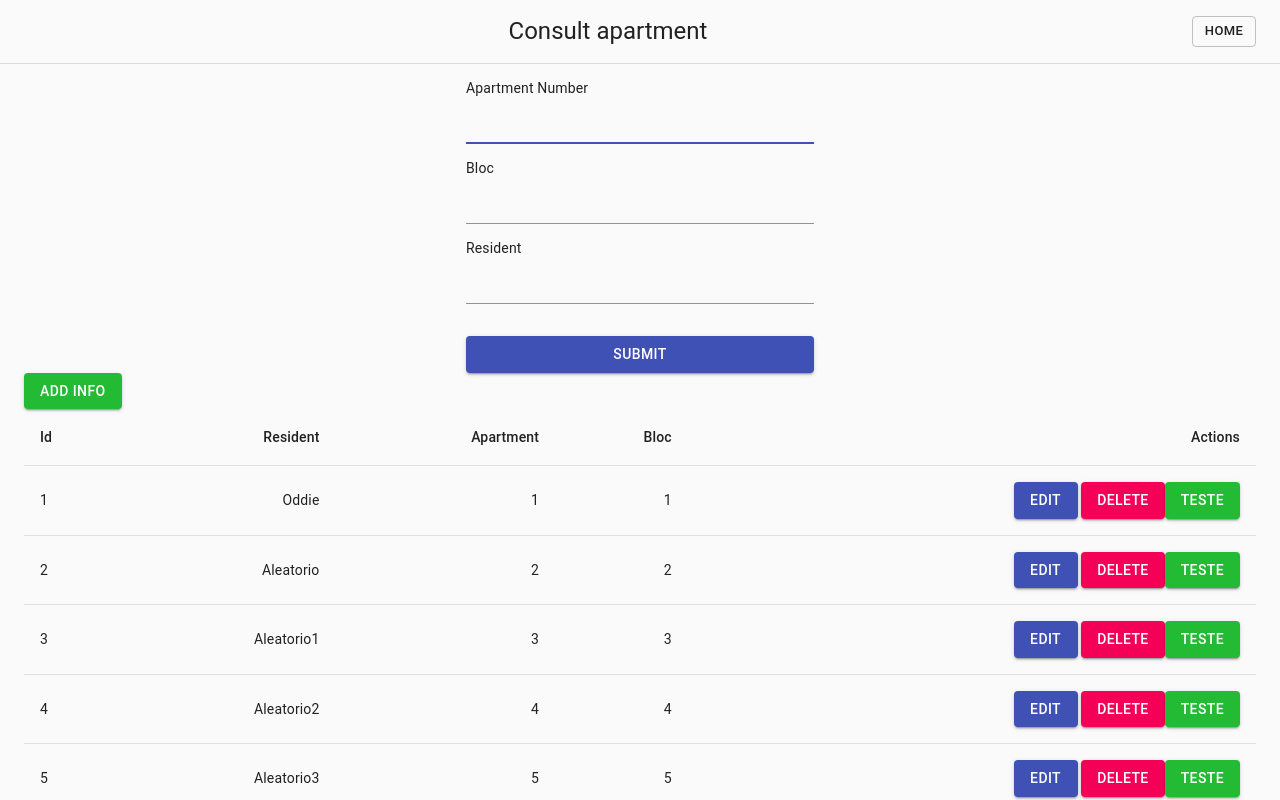
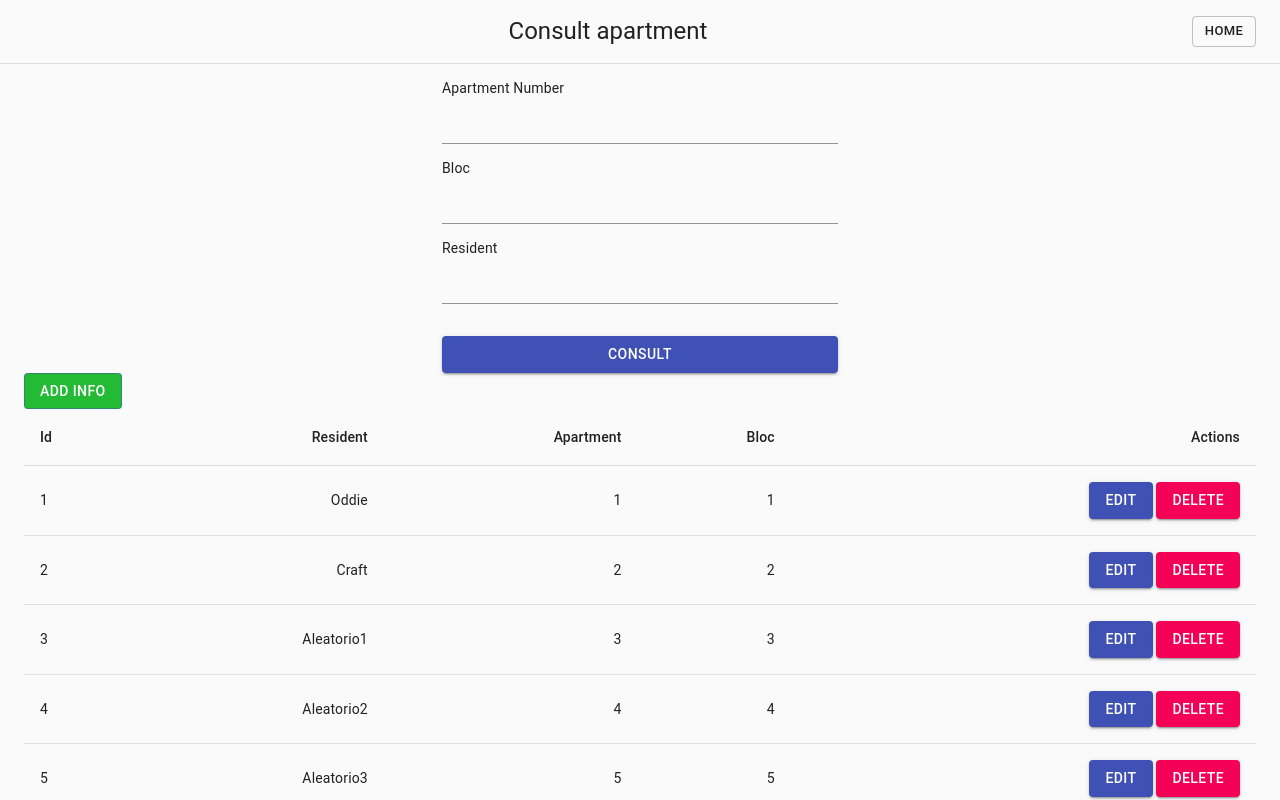
Before and after one commit to OddieMaster/Projects---aptManagement, a React (Create React App) app in the folder aptManagement/frontend/: page /consult in a window 1280 px wide. Shown: the top 800 px of the page. Built offline with nearby package versions, Linux system fonts and the light colour scheme.

Commit message:
Add consult and edit functionality to table row and some components

```diff
--- a/aptManagement/frontend/src/App.js
+++ b/aptManagement/frontend/src/App.js
@@ -4,29 +4,56 @@ import { BrowserRouter as Router, Switch, Route } from "react-router-dom";
 import Register from "./components/Register";
 import HomePage from "./components/HomePage";
 import Consult from "./components/Consult";
-import List from "./components/pageComponents/List";
-import EditPage from "./components/pageComponents/EditPage";
 import AddInfoPage from "./components/pageComponents/AddInfoPage";
 
 
 function App() {
+
   const [data, setData] = useState([
     { id: 1, apartment: "1", bloc: "1", resident: "Oddie" },
-    { id: 2, apartment: "2", bloc: "2", resident: "Aleatorio" },
+    { id: 2, apartment: "2", bloc: "2", resident: "Craft" },
     { id: 3, apartment: "3", bloc: "3", resident: "Aleatorio1" },
     { id: 4, apartment: "4", bloc: "4", resident: "Aleatorio2" },
     { id: 5, apartment: "5", bloc: "5", resident: "Aleatorio3" },
     { id: 6, apartment: "6", bloc: "6", resident: "Aleatorio4" },
+    { id: 7, apartment: "6", bloc: "6", resident: "Aleatorio5" },
+    { id: 8, apartment: "6", bloc: "6", resident: "Aleatorio6" },
   ]);
 
   console.log(data);
 
+  function getRecord(id) {
+    const product = data.find((item) => item.id === id);
+    return product;
+  }
+
+  function editItem(id, apartment, bloc, resident) {
+    const tempProduct = data;
+    const index = tempProduct.indexOf(getRecord(id)); //Repassa posição do row
+    const selectedRecord = tempProduct[index];
+    console.log(selectedRecord);
+    selectedRecord.apartment = apartment;
+    selectedRecord.bloc = bloc;
+    selectedRecord.resident = resident;
+    console.log(selectedRecord);
+    console.log(index);
+    setData([
+      ...data,
+      {
+        id: selectedRecord["id"],
+        apartment: selectedRecord["apartment"],
+        bloc: selectedRecord["bloc"],
+        resident: selectedRecord["resident"],
+      },
+    ]);
+  }
+
   function deleteItem(id) {
     const tempData = data.filter((item) => item.id !== id);
     setData(tempData);
-    console.log(tempData)
-    console.log(id)
-    console.log("ativou!")
+    console.log(tempData);
+    console.log(id);
+    console.log("ativou!");
   }
 
   function addItem(apartment, bloc, resident) {
@@ -45,24 +72,11 @@ function App() {
     console.log("Foi caralho");
   }
 
+
+
+
   return (
-    /*  <>
-    <p>O botão está aqui!</p>
-    <button onClick={()=> addItem()}>Testando</button>
-    <p>Apartamento</p>
-    <div>
-    <input autoFocus type="number" id="apartment"></input>
-    </div>
-    <p>Bloco</p>
-    <div>
-    <input type="number" id="bloc"></input>
-    </div>
-    <p>Resident</p>
-    <div>
-    <input type="text" id="resident"></input>
-    </div>
-    */
-
+    <>
       <Router>
         <Switch>
           <Route path="/" exact component={SignIn} />
@@ -70,18 +84,19 @@ function App() {
           <Route path="/homePage" component={HomePage} />
 
           <Route path="/consult">
-          <Consult data={data} addItem={addItem} deleteItem={deleteItem} />
+            <Consult
+              data={data}
+              addItem={addItem}
+              deleteItem={deleteItem}
+              editItem={editItem}
+            />
           </Route>
-
-        <Route path="/EditPage">
-          <EditPage data={data} addItem={addItem} />
-        </Route>
-
           <Route path="/AddInfoPage">
             <AddInfoPage data={data} addItem={addItem} />
           </Route>
         </Switch>
       </Router>
+    </>
   );
 }
 
--- a/aptManagement/frontend/src/components/Consult.js
+++ b/aptManagement/frontend/src/components/Consult.js
@@ -1,13 +1,12 @@
-import React, { useState } from "react";
+import React, {useState}  from "react";
 import GlobalHeader from "./pageComponents/GlobalHeader";
 import { makeStyles } from "@material-ui/core/styles";
 import Container from "@material-ui/core/Container";
 import CssBaseline from "@material-ui/core/CssBaseline";
 import List from "./pageComponents/List";
 import Button from "@material-ui/core/Button";
-import { Input } from "@material-ui/core";
+import { TextField } from "@material-ui/core";
 import Footer from "./pageComponents/Footer";
-import AddInfoPage from "./pageComponents/AddInfoPage";
 
 const useStyles = makeStyles((theme) => ({
   input: {
@@ -19,22 +18,48 @@ const useStyles = makeStyles((theme) => ({
   },
 }));
 
+
+
 const Consult = (props) => {
+
+	const [resident, setResident] = useState([]);
+	const [bloc, setBloc] = useState([]);
+	const [apartment, setApartment] = useState([]);
+
+	function searchItem(rows) {
+		return rows.filter((row) => row.resident.toLowerCase().indexOf(resident) > -1   );
+	  }
+
   const classes = useStyles();
-  console.log(props);
+  console.log(resident);
   return (
     <>
       <GlobalHeader title="Consult apartment" />
       <Container component="main" maxWidth="xs">
         <CssBaseline>
-          <AddInfoPage data={props.data} addItem={props.addItem} />
-          {/*   <p>Apartment Number</p>
+           <p>Apartment Number</p>
 
-          <Input className={classes.input} autoFocus />
+		   <TextField
+            className={classes.input}
+            value={apartment}
+            onChange={(e) => setApartment(e.target.value)}
+          />
 
           <p>Bloc</p>
 
-          <Input className={classes.input} />
+          <TextField
+            className={classes.input}
+            value={bloc}
+            onChange={(e) => setBloc(e.target.value)}
+          />
+
+          <p>Resident</p>
+
+          <TextField
+            className={classes.input}
+            value={resident}
+            onChange={(e) => setResident(e.target.value)}
+          />
 
           <Button
             fullWidth
@@ -46,10 +71,16 @@ const Consult = (props) => {
             {" "}
             Consult
             {props.title}{" "}
-          </Button> */}
+          </Button>
         </CssBaseline>
       </Container>
-      <List data={props.data} deleteItem={props.deleteItem} />
+      <List
+        data={searchItem(props.data)}
+		addItem={props.addItem}
+        deleteItem={props.deleteItem}
+        editItem={props.editItem}
+
+      />
       <Footer title="Apartment Management" description="Kiper v1.0" />
     </>
   );
--- a/aptManagement/frontend/src/components/pageComponents/AddInfoPage.js
+++ b/aptManagement/frontend/src/components/pageComponents/AddInfoPage.js
@@ -1,58 +1,82 @@
-import React, {useState}  from 'react';
-import Button from '@material-ui/core/Button';
-import { Input } from '@material-ui/core';
-import { makeStyles } from '@material-ui/core/styles'
-import Container from '@material-ui/core/Container';
-import CssBaseline from '@material-ui/core/CssBaseline';
-import GlobalHeader from './GlobalHeader';
-import Footer from './Footer';
+import React, { useState } from "react";
+import Button from "@material-ui/core/Button";
+import { Input } from "@material-ui/core";
+import { makeStyles } from "@material-ui/core/styles";
+import Container from "@material-ui/core/Container";
+import CssBaseline from "@material-ui/core/CssBaseline";
+import TextField from "@material-ui/core/TextField";
+import Dialog from "@material-ui/core/Dialog";
+import DialogActions from "@material-ui/core/DialogActions";
+import DialogContent from "@material-ui/core/DialogContent";
+import DialogTitle from "@material-ui/core/DialogTitle";
 
 const useStyles = makeStyles((theme) => ({
   input: {
-
-        margin: 'auto',
-        display: 'flex',
+    margin: "auto",
+    display: "flex",
   },
   button: {
     marginTop: theme.spacing(4),
-    }
+  },
+  button: {
+    backgroundColor: "#22bb33",
+    color: "white",
+  },
 }));
 
+const AddInfoPage = (props) => {
+  const [open, setOpen] = React.useState(false);
 
-const AddInfoPage = (props) => {
+  const handleClickOpen = () => {
+    setOpen(true);
+  };
+
+  const handleClose = () => {
+    setOpen(false);
+  };
 
   const [apartment, setAparment] = useState([]);
   const [bloc, setBloc] = useState([]);
   const [resident, setResident] = useState([]);
 
-    const classes = useStyles()
+  const classes = useStyles();
 
-
-    function handleChangeApartment (event){
+  function handleChangeApartment(event) {
     let textAp = event.target.value;
-        console.log({textAp})
-        setAparment(textAp)
+    console.log({ textAp });
+    setAparment(textAp);
   }
 
-    function handleChangeBloc(event){
+  function handleChangeBloc(event) {
     let textBloc = event.target.value;
-        console.log({textBloc})
-        setBloc(textBloc)
+    console.log({ textBloc });
+    setBloc(textBloc);
   }
 
-    function handleChangeResident(event){
+  function handleChangeResident(event) {
     let textDw = event.target.value;
-        console.log({textDw})
-        setResident(textDw)
+    console.log({ textDw });
+    setResident(textDw);
   }
 
-    console.log(props)
+  function handleClickFinish() {
+    props.addItem(apartment, bloc, resident);
+    console.log(apartment)
+    setOpen(false);
+  }
 
   return (
     <>
-           {/*  <GlobalHeader title="Add Resident, Aparment and Bloc" /> */}
-             <Container component="main" maxWidth="xs">
-                    <CssBaseline>
+      <Button variant="outlined" color="primary" className={classes.button} onClick={handleClickOpen}>
+        {props.title}
+      </Button>
+      <Dialog
+        open={open}
+        onClose={handleClose}
+        aria-labelledby="form-dialog-title"
+      >
+        <DialogTitle id="form-dialog-title">Register Information</DialogTitle>
+        <DialogContent>
           <p>Apartment Number</p>
 
           <Input
@@ -78,18 +102,27 @@ const AddInfoPage = (props) => {
             value={resident}
             onChange={handleChangeResident}
           />
-
+        </DialogContent>
+        <DialogActions>
           <Button
             fullWidth
             type="submit"
             variant="contained"
             color="primary"
-                    className={classes.button}
-                    onClick={(() => props.addItem(apartment, bloc, resident))}
-                >Submit </Button>
-                </CssBaseline>
-                </Container>
-            {/*     <Footer  title="Apartment Management" description="Kiper v1.0"/> */ }
+            onClick={handleClickFinish}
+          >
+            Submit
+          </Button>
+          <Button
+            fullWidth
+            variant="contained"
+            onClick={handleClose}
+            color="primary"
+          >
+            Cancel
+          </Button>
+        </DialogActions>
+      </Dialog>
     </>
   );
 };
--- a/aptManagement/frontend/src/components/pageComponents/EditPage.js
+++ /dev/null
@@ -1,18 +0,0 @@
-import React, {useState} from 'react';
-
-
-
-const PopupEdit = (props) => {
-
-    console.log(props.data)
-
-
-    return (
-            <>
-            <p>teste</p>
-            </>
-
-    );
-};
-
-export default PopupEdit;
--- a/aptManagement/frontend/src/components/pageComponents/List.js
+++ b/aptManagement/frontend/src/components/pageComponents/List.js
@@ -9,6 +9,8 @@ import TableCell from "@material-ui/core/TableCell";
 import TableHead from "@material-ui/core/TableHead";
 import TableRow from "@material-ui/core/TableRow";
 import PopupDelete from "./PopupDelete";
+import PopupEdit from "./PopupEdit";
+import AddInfoPage from "./AddInfoPage";
 
 const useStyles = makeStyles((theme) => ({
   button: {
@@ -23,22 +25,17 @@ const useStyles = makeStyles((theme) => ({
 const List = (props) => {
   const classes = useStyles();
 
-
-
-   console.log(props);
+  console.log(props);
 
   return (
     <>
       <Container>
         <CssBaseline>
-          <Button
-            variant="contained"
-            title="add Info"
-            className={classes.button}
-            href="/AddInfoPage"
-          >
-            Add info
-          </Button>
+          <AddInfoPage
+            data={props.data}
+            addItem={props.addItem}
+            title="Add Info"
+          />
 
           <Table className={classes.table} aria-label="simple table">
             <TableHead>
@@ -60,26 +57,17 @@ const List = (props) => {
                   <TableCell align="right">{row.apartment}</TableCell>
                   <TableCell align="right">{row.bloc}</TableCell>
                   <TableCell align="right">
-                    <Button
-                      variant="contained"
+                    <PopupEdit
                       title="Edit"
-                      color="primary"
-                      href="/EditPage"
-                      onClick={(event) => {
-                        console.log("teste");
-                      }}
-                    >
-                      Edit
-                    </Button>{" "}
-                    <PopupDelete title="Delete" id={row.id}></PopupDelete>
-                    <Button
-                      variant="contained"
-                      title="add Info"
-                      className={classes.button}
-                      onClick={() => props.deleteItem(row.id)}
-                    >
-                      teste
-                    </Button>
+                      row={row}
+                      editItem={props.editItem}
+                    ></PopupEdit>{" "}
+                    {"  "}
+                    <PopupDelete
+                      title="Delete"
+                      id={row.id}
+                      deleteItem={props.deleteItem}
+                    ></PopupDelete>
                   </TableCell>
                 </TableRow>
               ))}
--- a/aptManagement/frontend/src/components/pageComponents/PopupDelete.js
+++ b/aptManagement/frontend/src/components/pageComponents/PopupDelete.js
@@ -22,19 +22,9 @@ const PopupEdit = (props) => {
     setOpen(true);
   };
 
-  console.log(props);
-  console.log(props.id);
-
-  function teste() {
-    let id = props.id;
-    console.log("teste");
-    setOpen(false);
-    console.log(id);
-    props.deleteItems(id);
-  }
-
   return (
     <>
+
       <Button variant="contained" color="secondary" onClick={handleOpen}>
         {props.title}
       </Button>
@@ -58,7 +48,7 @@ const PopupEdit = (props) => {
           <Button autoFocus onClick={handleClose} color="primary">
             Cancel
           </Button>
-          <Button onClick={() => teste()} color="primary" autoFocus>
+          <Button onClick={() => props.deleteItem(props.id)} color="primary" autoFocus>
             Delete
           </Button>
         </DialogActions>
--- /dev/null
+++ b/aptManagement/frontend/src/components/pageComponents/PopupEdit.js
@@ -0,0 +1,108 @@
+import React, { useState } from "react";
+import Button from "@material-ui/core/Button";
+import TextField from "@material-ui/core/TextField";
+import Dialog from "@material-ui/core/Dialog";
+import DialogActions from "@material-ui/core/DialogActions";
+import DialogContent from "@material-ui/core/DialogContent";
+import DialogTitle from "@material-ui/core/DialogTitle";
+
+const PopupEdit = (props) => {
+
+
+  const [open, setOpen] = React.useState(false);
+
+  const handleClickOpen = () => {
+    setOpen(true);
+  };
+
+  const handleClose = () => {
+
+    setOpen(false);
+  };
+
+  const [apartment, setAparment] = useState([]);
+  const [bloc, setBloc] = useState([]);
+  const [resident, setResident] = useState([]);
+
+
+  function handleChangeApartment (event){
+      let textAp = event.target.value;
+      console.log({textAp})
+      setAparment(textAp)
+  }
+
+  function handleChangeBloc(event){
+      let textBloc = event.target.value;
+      console.log({textBloc})
+      setBloc(textBloc)
+  }
+
+  function handleChangeResident(event){
+      let textDw = event.target.value;
+      console.log({textDw})
+      setResident(textDw)
+  }
+
+  //console.log(props.row.id)
+
+  function handleCloseFunction(id){
+    props.editItem(id, apartment, bloc, resident)
+    setOpen(false)
+
+  }
+
+  return (
+    <>
+      <Button variant="contained" color="primary" onClick={handleClickOpen}>
+        {props.title}
+      </Button>
+      <Dialog
+        open={open}
+        onClose={handleClose}
+        aria-labelledby="form-dialog-title"
+      >
+        <DialogTitle id="form-dialog-title">Edit</DialogTitle>
+        <DialogContent>
+          <TextField
+            autoFocus
+            margin="dense"
+            id="apartment"
+            label="Apartment"
+            type="number"
+            fullWidth
+            value={apartment}
+            onChange={handleChangeApartment}
+          />
+          <TextField
+            margin="dense"
+            id="bloc"
+            label="Bloc"
+            type="number"
+            fullWidth
+            value={bloc}
+            onChange={handleChangeBloc}
+          />
+          <TextField
+            margin="dense"
+            id="resident"
+            label="Resident"
+            type="text"
+            fullWidth
+            value={resident}
+            onChange={handleChangeResident}
+          />
+        </DialogContent>
+        <DialogActions>
+          <Button onClick={handleClose} color="primary">
+            Cancel
+          </Button>
+          <Button onClick={()=>handleCloseFunction(props.row.id)} color="primary">
+            Confirm
+          </Button>
+        </DialogActions>
+      </Dialog>
+    </>
+  );
+};
+
+export default PopupEdit;
```
Also changed, not shown: aptManagement/frontend/src/components/pageComponents/Delete.js (deleted, +0 -11 lines), 1 other file (tests, documents, lock files or other folders). Lines whose indentation alone changed are shown as unchanged.
